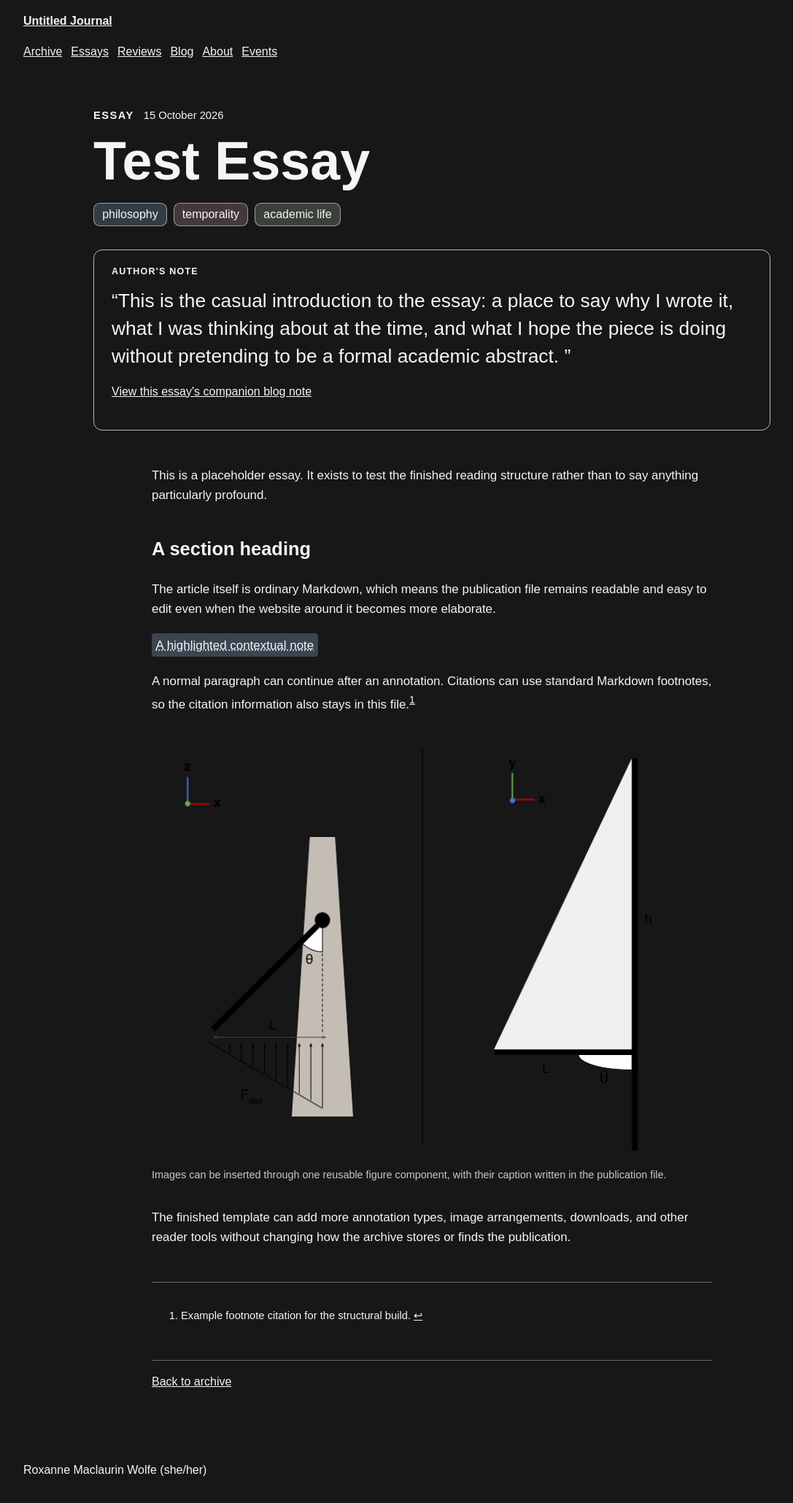
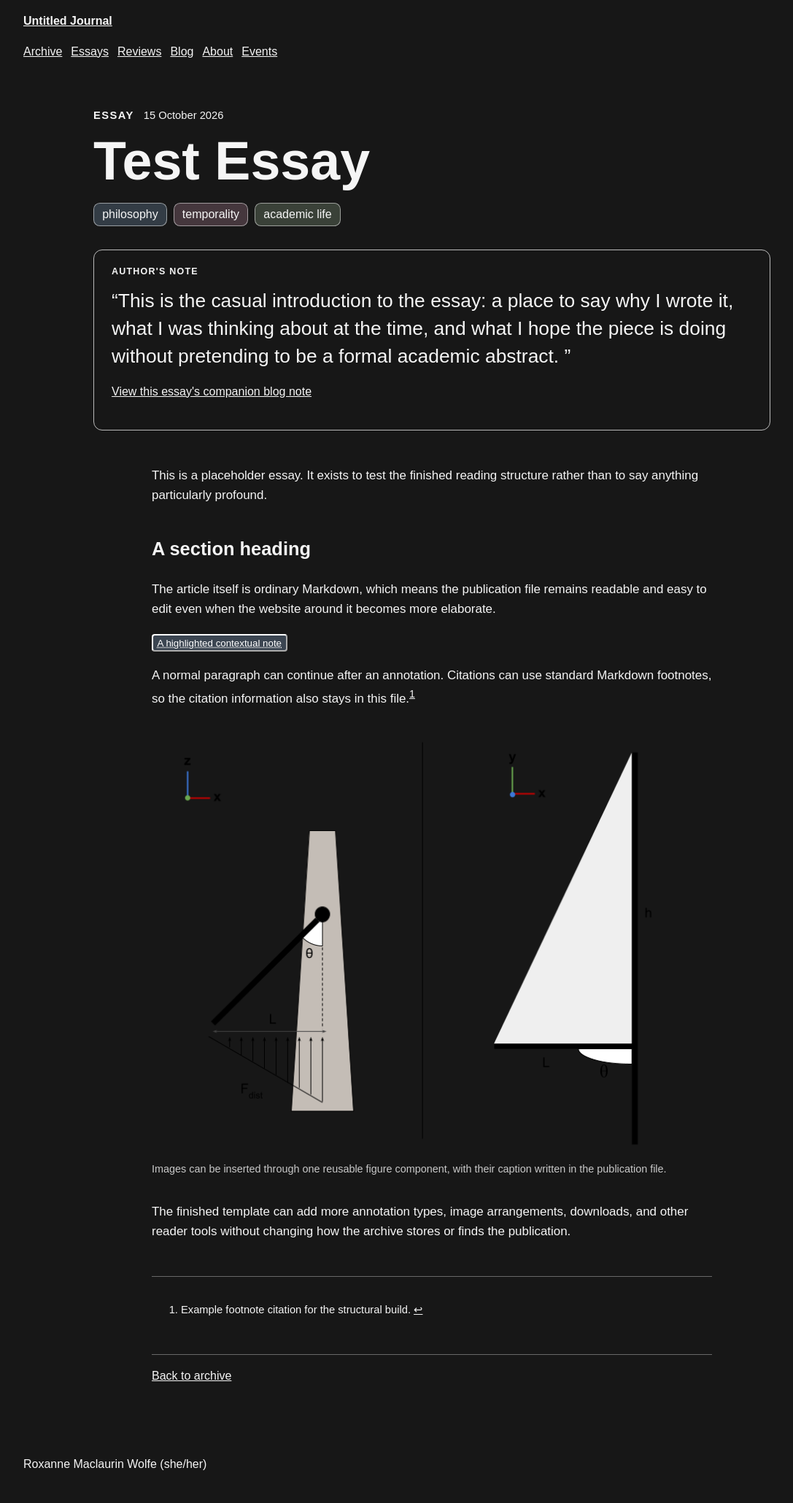
Before and after one commit to roxannewolfe/roxannewolfe.github.io, a Jekyll site: the page built from _publications/test-essay.md, in a window 1280 px wide. Shown: the whole page at 73% size, without its empty margins (48-1135 px from the left). Built offline with Jekyll 4.4.1, drawn with Linux system fonts in a browser that asks for light colours.

Commit message:
Make reader notes inline expandable highlights

```diff
--- a/_includes/note.html
+++ b/_includes/note.html
@@ -1,6 +1,2 @@
-<details class="reader-note reader-note--{{ include.type | default: 'note' }}">
-  <summary class="reader-note-trigger">{{ include.text }}</summary>
-  <div class="reader-note-body">
-    {{ include.note | markdownify }}
-  </div>
-</details>
+{% assign rendered_note = include.note | markdownify | remove: '<p>' | remove: '</p>' %}
+<button class="reader-note-trigger reader-note-trigger--{{ include.type | default: 'note' }}" type="button" aria-expanded="false">{{ include.text }}</button><span class="reader-note-body reader-note-body--{{ include.type | default: 'note' }}" hidden>{{ rendered_note }}</span>
```
